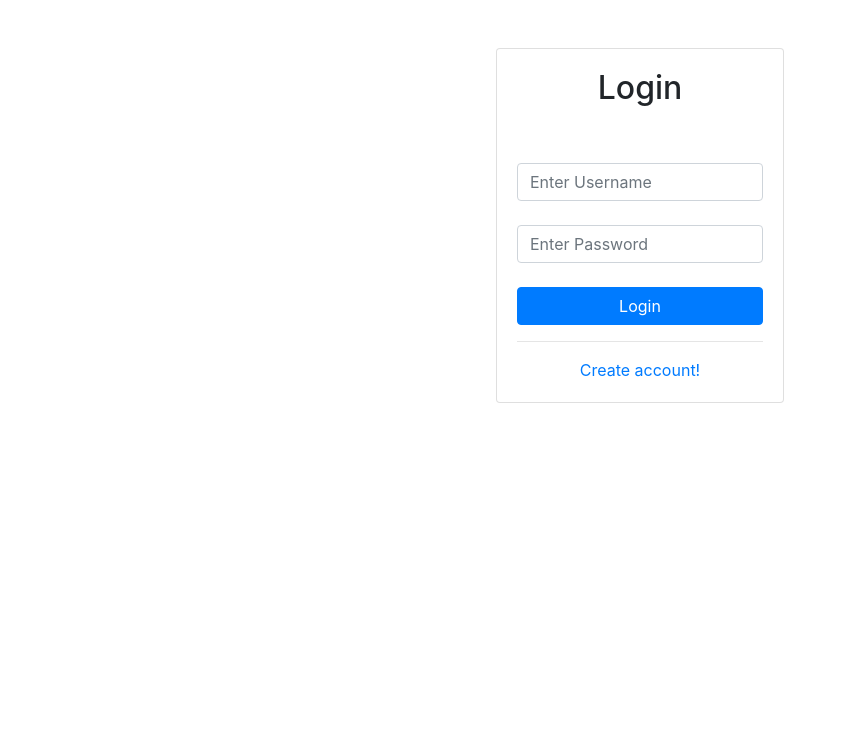
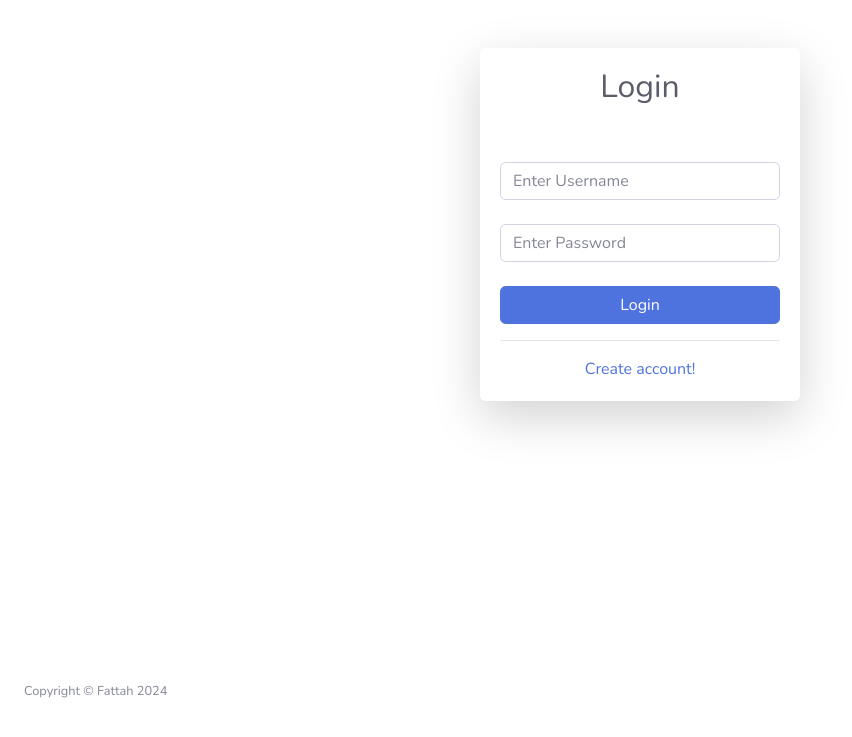
Before and after one commit to TahFa/galerifoto, a CodeIgniter app: page /galeri-foto/index.php/auth/index in a window 1280 px wide. Shown: the top 737 px of the page, without its empty margins (0-852 px from the left). Run offline with CodeIgniter, Linux system fonts and the light colour scheme.

Commit message:
fix error login

```diff
--- a/application/controllers/Auth.php
+++ b/application/controllers/Auth.php
@@ -9,7 +9,7 @@ class Auth extends CI_Controller
     public function __construct()
     {
         parent::__construct();
-        error_reporting(0);
+        error_reporting(1);
         $this->load->library('form_validation');
     }
 
@@ -21,6 +21,8 @@ class Auth extends CI_Controller
         if ($this->form_validation->run() == false) {
             $data['title'] = 'login Page';
             $this->load->view('auth/login', $data);
+            $this->load->view('templates/user_header');
+            $this->load->view('templates/user_footer');
         } else {
             $this->_login();
         }
@@ -69,6 +71,8 @@ class Auth extends CI_Controller
         if ($this->form_validation->run() == false) {
             $data['title'] = "User Registration";
             $this->load->view('auth/registration', $data);
+            $this->load->view('templates/user_header');
+            $this->load->view('templates/user_footer');
         } else {
             $data = [
                 'nama_lengkap' => htmlspecialchars($this->input->post('nama_lengkap', true)),
--- a/application/views/auth/login.php
+++ b/application/views/auth/login.php
@@ -18,9 +18,9 @@
 <?php endif; ?>
 
 <div class="row justify-content-center my-5">
-    <div class="card" style="width: 18rem;">
+    <div class="card shadow-lg border-0 mx-auto" style="width: 20rem;">
         <div class="card-body">
-            <h2 class="card-title text-center mb-5">Login</h2>
+            <h2 class="card-title text-center mb-5 text-dark">Login</h2>
             <div>
                 <form action="<?= base_url('auth') ?>" method="post">
                 <?= validation_errors('<div class="alert alert-danger" role="alert">', '</div>'); ?>
--- a/application/views/auth/registration.php
+++ b/application/views/auth/registration.php
@@ -12,14 +12,14 @@
 
 <div class="container">
 
-    <div class="card o-hidden border-0 shadow-lg my-4 col-lg-7 mx-auto">
+    <div class="card border-0 shadow-lg my-4 col-lg-7 mx-auto">
         <div class="card-body p-0">
             <!-- Nested Row within Card Body -->
             <div class="row">
                 <div class="col-lg">
                     <div class="pt-4 pb-4 pl-5 pr-5">
                         <div class="text-center">
-                            <h1 class="h4 mb-4">Create an Account!</h1>
+                            <h1 class="h4 mb-4 text-dark">Create an Account!</h1>
                         </div>
                         <form class="user" method="post" action="<?= base_url('auth/registration'); ?>">
                             <div class="form-group">
```
